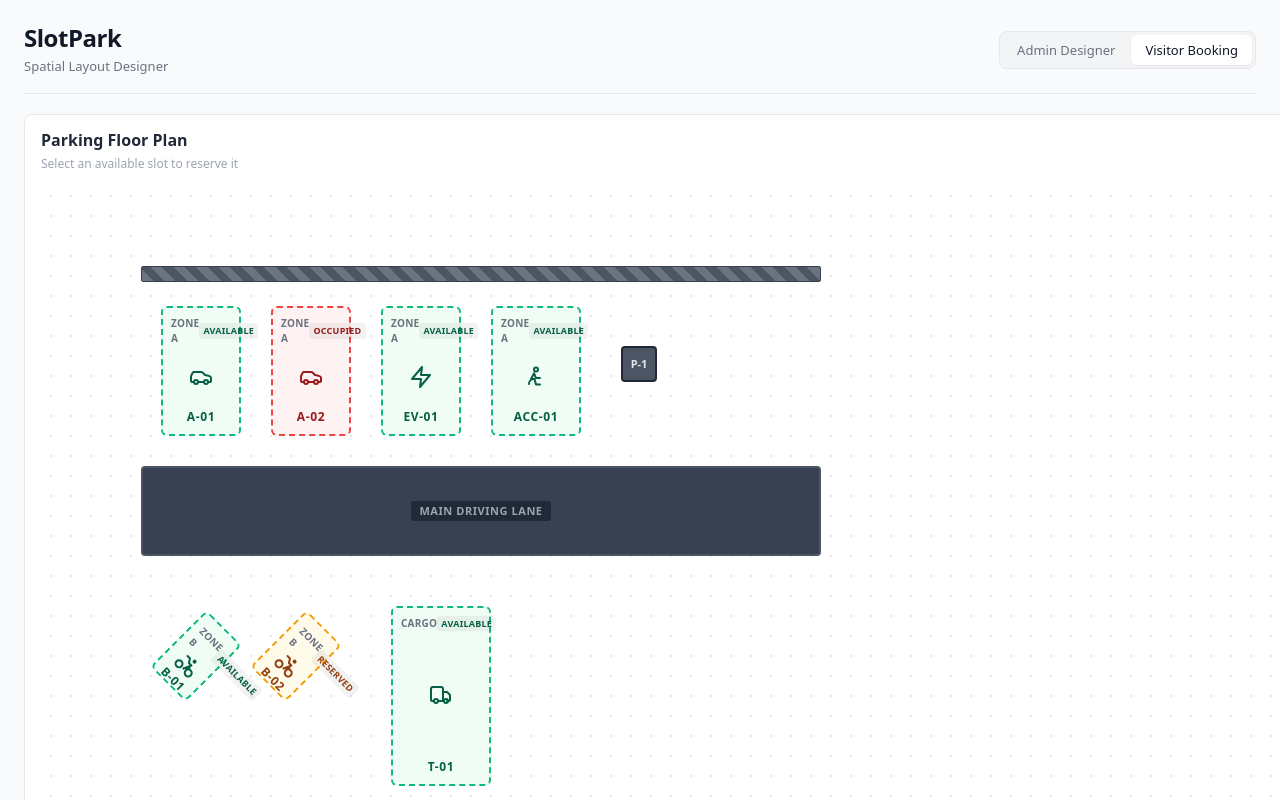
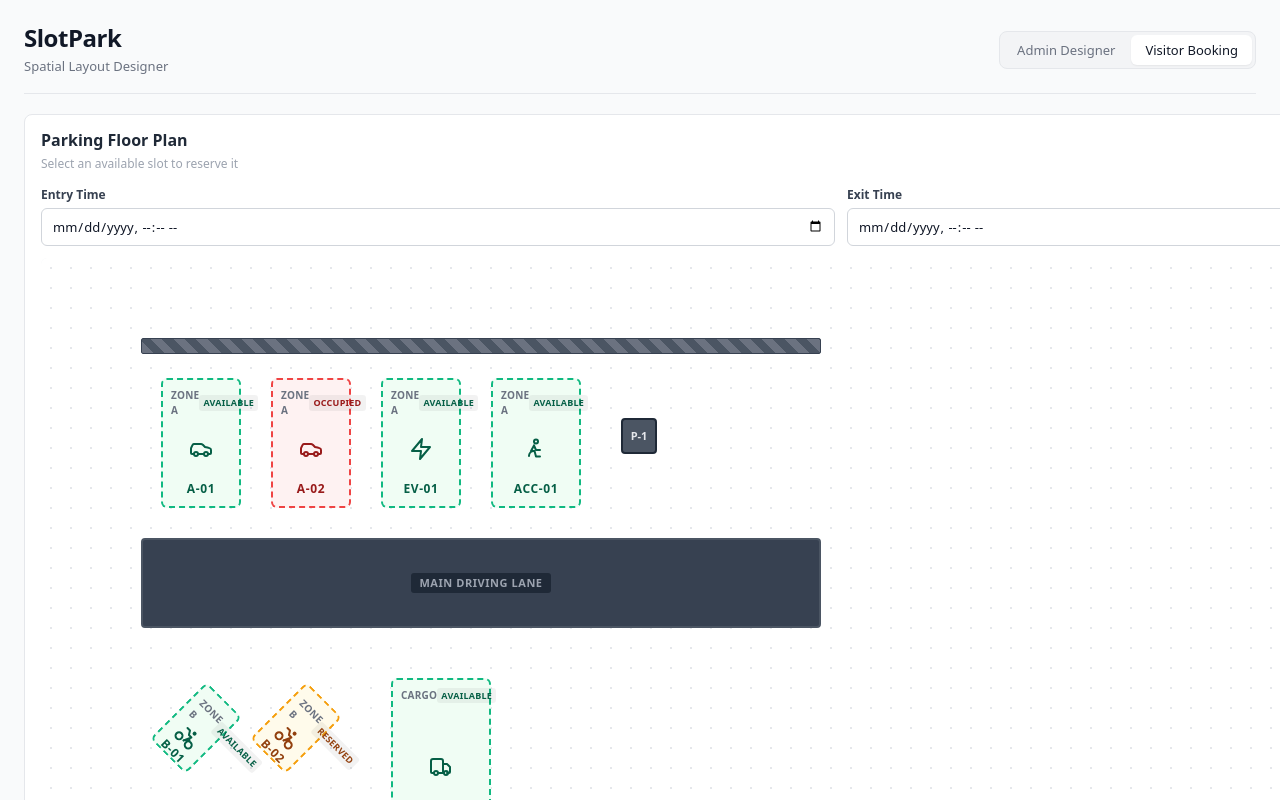
Before and after one commit to luvsingh2006/SlotPark, a React (Vite) app: page / in a window 1280 px wide. Both pictures are taken after a click on the tab "Visitor Booking". Shown: the top 800 px of the page. Built offline with nearby package versions, Linux system fonts and the light colour scheme.

Commit message:
create date and time range picker component with ISO validation

```diff
--- a/src/App.jsx
+++ b/src/App.jsx
@@ -7,6 +7,7 @@ import { ExportModal } from './components/ExportModal'
 import { ImportModal } from './components/ImportModal'
 import { ModeSwitcher } from './components/ModeSwitcher'
 import { VisitorCanvasView } from './components/VisitorCanvasView'
+import { TimeRangePicker } from './components/TimeRangePicker'
 import { DownloadIcon, UploadIcon } from './components/Icons'
 import {
   INITIAL_LAYOUT_OBJECTS,
@@ -40,6 +41,7 @@ function App() {
   })
   const [isBlueprintOpen, setIsBlueprintOpen] = useState(false)
   const [selectedVisitorSlotId, setSelectedVisitorSlotId] = useState(null)
+  const [bookingWindow, setBookingWindow] = useState(null)
 
   const handleImportLayout = useCallback((importedData, mode = 'replace') => {
     if (!importedData || !importedData.objects) return
@@ -443,6 +445,8 @@ function App() {
               </div>
             </div>
 
+            <TimeRangePicker onChange={setBookingWindow} />
+
             <VisitorCanvasView
               objects={objects}
               selectedSlotId={selectedVisitorSlotId}
--- /dev/null
+++ b/src/components/TimeRangePicker.css
@@ -0,0 +1,48 @@
+.time-range-picker {
+  display: flex;
+  flex-direction: column;
+  gap: 8px;
+}
+
+.time-range-picker__row {
+  display: flex;
+  gap: 12px;
+}
+
+.time-range-picker__field {
+  flex: 1;
+  display: flex;
+  flex-direction: column;
+  gap: 4px;
+}
+
+.time-range-picker__label {
+  font-size: 12px;
+  font-weight: 600;
+  color: #374151;
+}
+
+.time-range-picker__field input[type='datetime-local'] {
+  padding: 8px 10px;
+  border: 1px solid #d1d5db;
+  border-radius: 6px;
+  font-size: 13px;
+  font-family: inherit;
+  color: #111827;
+  background-color: #ffffff;
+}
+
+.time-range-picker__field input[type='datetime-local']:focus {
+  outline: none;
+  border-color: #2563eb;
+  box-shadow: 0 0 0 2px rgba(37, 99, 235, 0.15);
+}
+
+.time-range-picker__error {
+  font-size: 12px;
+  color: #b91c1c;
+  background-color: #fef2f2;
+  border: 1px solid #fecaca;
+  border-radius: 6px;
+  padding: 6px 10px;
+}
--- /dev/null
+++ b/src/components/TimeRangePicker.jsx
@@ -0,0 +1,60 @@
+import { useEffect, useState } from 'react'
+import { getMinBookableLocal, localInputToIso, validateTimeRange } from '../utils/timeHelpers'
+import './TimeRangePicker.css'
+
+/**
+ * Lets a visitor pick an entry/exit time window. Reports a validated
+ * { startTime, endTime } (ISO strings) upward via onChange whenever both
+ * values are present and valid; reports null while incomplete or invalid.
+ */
+export function TimeRangePicker({ onChange }) {
+  const [startLocal, setStartLocal] = useState('')
+  const [endLocal, setEndLocal] = useState('')
+  const [error, setError] = useState(null)
+
+  useEffect(() => {
+    if (!startLocal || !endLocal) {
+      setError(null)
+      onChange && onChange(null)
+      return
+    }
+
+    const startTime = localInputToIso(startLocal)
+    const endTime = localInputToIso(endLocal)
+    const result = validateTimeRange(startTime, endTime)
+
+    setError(result.error)
+    onChange && onChange(result.valid ? { startTime, endTime } : null)
+    // eslint-disable-next-line react-hooks/exhaustive-deps
+  }, [startLocal, endLocal])
+
+  const minLocal = getMinBookableLocal()
+
+  return (
+    <div className="time-range-picker">
+      <div className="time-range-picker__row">
+        <label className="time-range-picker__field">
+          <span className="time-range-picker__label">Entry Time</span>
+          <input
+            type="datetime-local"
+            value={startLocal}
+            min={minLocal}
+            onChange={(e) => setStartLocal(e.target.value)}
+          />
+        </label>
+
+        <label className="time-range-picker__field">
+          <span className="time-range-picker__label">Exit Time</span>
+          <input
+            type="datetime-local"
+            value={endLocal}
+            min={startLocal || minLocal}
+            onChange={(e) => setEndLocal(e.target.value)}
+          />
+        </label>
+      </div>
+
+      {error && <p className="time-range-picker__error">{error}</p>}
+    </div>
+  )
+}
--- /dev/null
+++ b/src/utils/timeHelpers.js
@@ -0,0 +1,102 @@
+/**
+ * Time helpers for the booking system. All stored booking times are ISO 8601
+ * strings (e.g. "2026-09-07T14:30:00.000Z" or local "2026-09-07T14:30").
+ */
+
+/**
+ * Check whether a string is a valid, parseable date/time value.
+ */
+export function isValidIsoString(value) {
+  if (!value || typeof value !== 'string') return false
+  const parsed = new Date(value)
+  return !Number.isNaN(parsed.getTime())
+}
+
+/**
+ * Validate a proposed start/end pair for a booking request.
+ * Returns { valid: boolean, error: string | null }.
+ */
+export function validateTimeRange(startTime, endTime) {
+  if (!isValidIsoString(startTime) || !isValidIsoString(endTime)) {
+    return { valid: false, error: 'Please select both a start and end time.' }
+  }
+
+  const start = new Date(startTime)
+  const end = new Date(endTime)
+
+  if (end <= start) {
+    return { valid: false, error: 'End time must be after start time.' }
+  }
+
+  if (start < new Date()) {
+    return { valid: false, error: 'Start time cannot be in the past.' }
+  }
+
+  return { valid: true, error: null }
+}
+
+/**
+ * Convert a <input type="datetime-local"> value ("2026-09-07T14:30") into a
+ * full ISO string for storage.
+ */
+export function localInputToIso(localValue) {
+  if (!localValue) return null
+  const date = new Date(localValue)
+  if (Number.isNaN(date.getTime())) return null
+  return date.toISOString()
+}
+
+/**
+ * Convert a stored ISO string back into the format <input type="datetime-local">
+ * expects ("2026-09-07T14:30").
+ */
+export function isoToLocalInput(isoValue) {
+  if (!isValidIsoString(isoValue)) return ''
+  const date = new Date(isoValue)
+  const pad = (num) => String(num).padStart(2, '0')
+  const yyyy = date.getFullYear()
+  const mm = pad(date.getMonth() + 1)
+  const dd = pad(date.getDate())
+  const hh = pad(date.getHours())
+  const min = pad(date.getMinutes())
+  return `${yyyy}-${mm}-${dd}T${hh}:${min}`
+}
+
+/**
+ * Human-readable label for a stored ISO time, e.g. "7 Sep, 2:30 PM".
+ */
+export function formatDisplayTime(isoValue) {
+  if (!isValidIsoString(isoValue)) return '—'
+  const date = new Date(isoValue)
+  return date.toLocaleString(undefined, {
+    day: 'numeric',
+    month: 'short',
+    hour: 'numeric',
+    minute: '2-digit',
+  })
+}
+
+/**
+ * Duration between two ISO timestamps, formatted as "2h 30m".
+ */
+export function formatDuration(startTime, endTime) {
+  if (!isValidIsoString(startTime) || !isValidIsoString(endTime)) return '—'
+  const diffMs = new Date(endTime) - new Date(startTime)
+  if (diffMs <= 0) return '—'
+
+  const totalMinutes = Math.round(diffMs / 60000)
+  const hours = Math.floor(totalMinutes / 60)
+  const minutes = totalMinutes % 60
+
+  if (hours === 0) return `${minutes}m`
+  if (minutes === 0) return `${hours}h`
+  return `${hours}h ${minutes}m`
+}
+
+/**
+ * The earliest valid start time a visitor can pick, as a datetime-local
+ * string, so the <input min="..."> attribute blocks past times in the UI.
+ */
+export function getMinBookableLocal() {
+  return isoToLocalInput(new Date().toISOString())
+}
```
